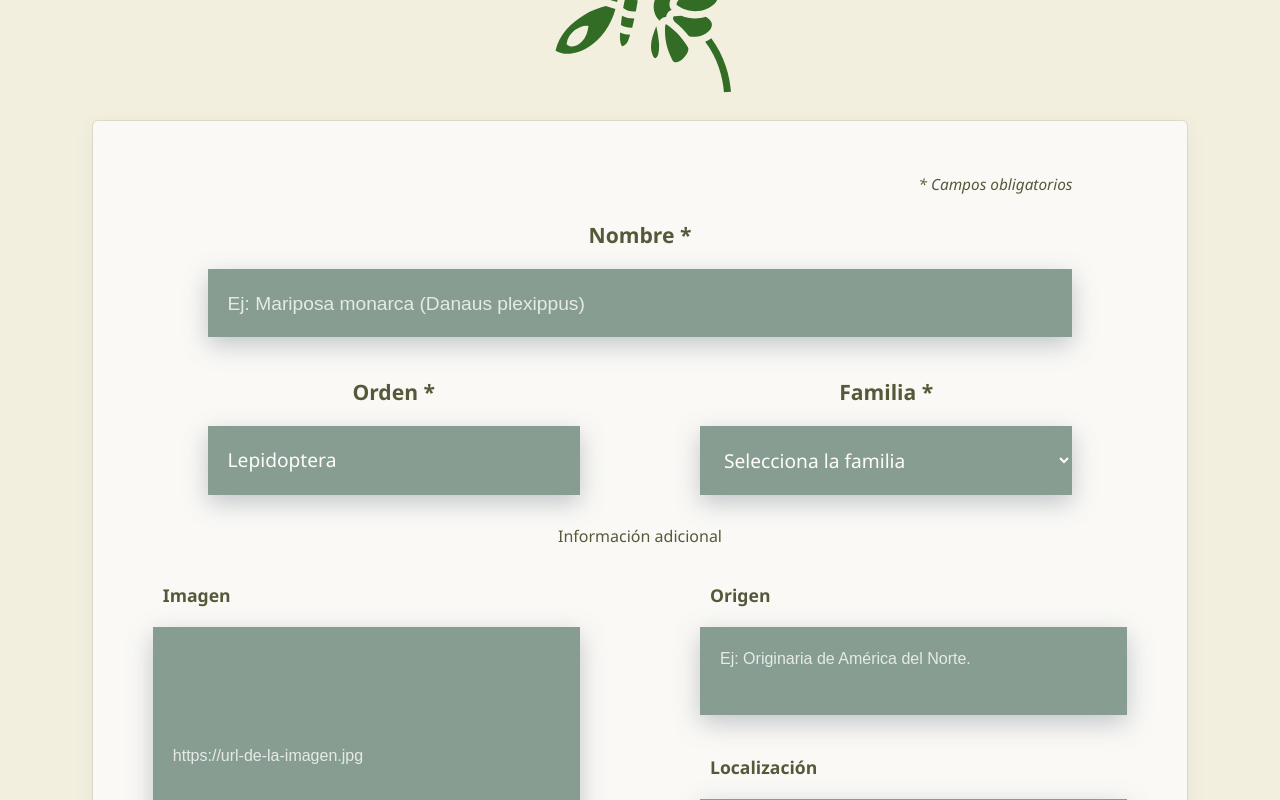
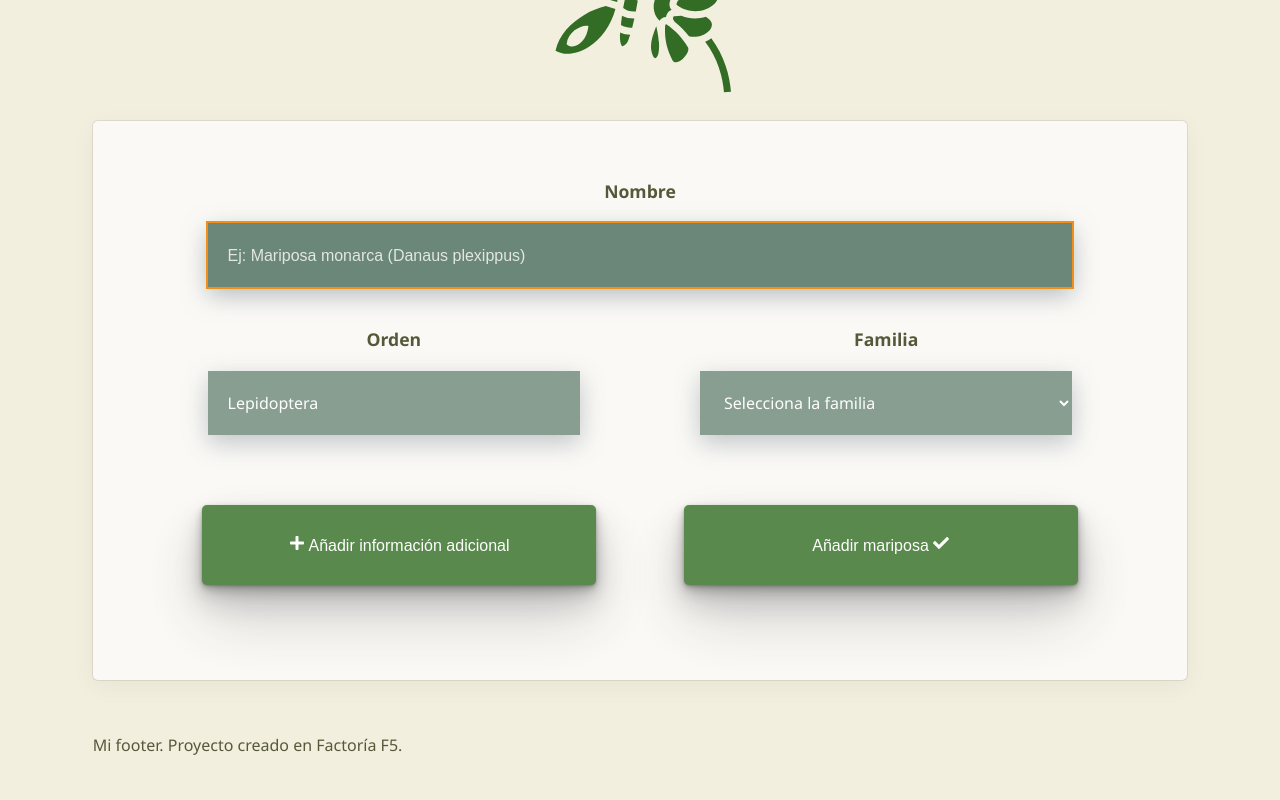
Before and after one commit to irinatiron/polinizadores-america-mariposas, a React (Vite) app: page /new-butterfly in a window 1280 px wide. Shown: the part 1820-2620 px from the top of the page. After the commit the page ends 2576 px from the top, so only its background shows below. Built offline with nearby package versions, Linux system fonts and the light colour scheme; a web font is replaced by a local one.

Commit message:
feat(FormCreate): improve UX with optional fields button and layout enhancements (#5)

```diff
--- a/server/db.json
+++ b/server/db.json
@@ -29,6 +29,21 @@
       "cycle": "prueba de create",
       "img": "https://cienciaybiologia.com/wp-content/uploads/2015/06/mariposa-monarca.jpg",
       "fenology": "prueba de create"
+    },
+    {
+      "id": "f6fd",
+      "name": "prueba",
+      "order": "Lepidoptera",
+      "family": "Nymphalidae",
+      "color": "",
+      "size": "",
+      "origin": "",
+      "location": "",
+      "habitat": "",
+      "plants": "",
+      "cycle": "",
+      "img": "",
+      "fenology": ""
     }
   ]
 }
--- a/src/components/FormCreate.css
+++ b/src/components/FormCreate.css
@@ -28,13 +28,11 @@ form {
     margin: 2% 0% 5%;
 }
 
-.form-group,
-#p-required {
+.form-group {
     padding: 20px 60px 0;
 }
 
 #required-fields {
-    font-size: 1.2em;
     grid-column: 1 / -1;
     display: grid;
     grid-template-columns: 1fr 1fr;
@@ -133,7 +131,15 @@ input:focus, textarea:focus, select:focus {
     outline: 2px solid var(--color-accent-orange);
 }
 
-button[type="submit"] {
+.form-buttons {
+    grid-column: 1 / -1;
+    display: flex;
+    justify-content: space-between;
+    padding: 0 10% 0;
+    margin-top: 50px;
+}
+
+button[type="submit"], button[type="button"] {
     padding: 30px 25px;
     border-radius: 5px;
     border: none;
@@ -143,16 +149,19 @@ button[type="submit"] {
     background-color: var(--color-forest-green);
     opacity: 0.8;
     color: #ffff;
-    width: 23%;
+    width: 45%;
     grid-column: 1 / -1;
     justify-self: center;
-    font-size: 1.3em;
     transition: 0.5s;
     box-shadow: rgba(0, 0, 0, 0.2) 0px 1px 2px, rgba(0, 0, 0, 0.2) 0px 2px 4px, rgba(0, 0, 0, 0.2) 0px 4px 8px, rgba(0, 0, 0, 0.2) 0px 8px 16px, rgba(0, 0, 0, 0.2) 0px 16px 32px, rgba(0, 0, 0, 0.2) 0px 32px 64px;
 }
 
-button[type="submit"]:hover {
+button[type="submit"]:hover, button[type="button"]:hover {
     opacity: 1;
+}
+
+#endpage-add-button {
+    margin-top: 50px;
 }
 
 @media screen and (max-width: 1200px) {
@@ -197,7 +206,7 @@ button[type="submit"]:hover {
         width: 100%;
     }
 
-    button[type="submit"] {
-        width: 85%;
+    button[type="submit"], button[type="button"] {
+        width: 45%;
     }
 }
--- a/src/components/FormCreate.jsx
+++ b/src/components/FormCreate.jsx
@@ -1,11 +1,18 @@
 import { useState } from 'react'; // Importa hook useState que maneja el estado del formulario
 import './FormCreate.css';
+import { IoImageOutline } from "react-icons/io5";
+import { HiOutlineGlobeAmericas } from "react-icons/hi2";
+import { TbMapPin2 } from "react-icons/tb";
 import { MdOutlineColorLens } from "react-icons/md";
 import { LuRuler } from "react-icons/lu";
 import { IoCalendarOutline } from "react-icons/io5";
 import { LuHourglass } from "react-icons/lu";
 import { HiOutlineHome } from "react-icons/hi";
 import { LuFlower2 } from "react-icons/lu";
+import { FaPlus } from "react-icons/fa";
+import { FaCheck } from "react-icons/fa";
+
+
 
 
 const Form = ({ onSubmit }) => {
@@ -23,6 +30,9 @@ const Form = ({ onSubmit }) => {
     img: '',
     fenology: '',
   });
+
+  const [showOptional, setShowOptional] = useState(false); // Vamos a dividir los campos en required (nombre, orden y familia) y opcionales (el resto)
+
 
   const handleChange = (e) => { // Manejamos los cambios realizados por el usuario
     const { name, value } = e.target; // Recoge name y value del input modificado
@@ -63,17 +73,16 @@ const Form = ({ onSubmit }) => {
   return ( // Renderizado del form
     <form onSubmit={handleSubmit}>
       <div id='required-fields'>
-        <p id='p-required'><i>* Campos obligatorios</i></p>
         <div className="form-group" id='name-group'>
-          <label htmlFor="input-name">Nombre *</label>
-          <input type="text" id="input-name" name="name" value={formData.name} onChange={handleChange} placeholder='Ej: Mariposa monarca (Danaus plexippus) ' required />
+          <label htmlFor="input-name">Nombre</label>
+          <input type="text" id="input-name" name="name" value={formData.name} onChange={handleChange} placeholder='Ej: Mariposa monarca (Danaus plexippus) ' required autoFocus />
         </div>
         <div className="form-group" id='order-group'>
-          <label htmlFor="input-order">Orden *</label>
+          <label htmlFor="input-order">Orden</label>
           <input type="text" id="input-order" name="order" value={formData.order} readOnly />
         </div>
         <div className="form-group" id='family-group'>
-          <label htmlFor="input-family">Familia *</label>
+          <label htmlFor="input-family">Familia</label>
           <select id="input-family" name="family" value={formData.family} onChange={handleChange} required>
             <option value="">Selecciona la familia</option>
             {butterflyFamilies.map((family) => (
@@ -84,10 +93,17 @@ const Form = ({ onSubmit }) => {
           </select>
         </div>
       </div>
+      {/* Damos la opción al usuario de añadir información adicional a o de guardar la mariposa añadida sólo con el nombre y la familia */}
+      {!showOptional && (<div className="form-buttons">
+        <button type="button" className="show-optional" onClick={() => setShowOptional(true)}><FaPlus /> Añadir información adicional</button>
+        <button type="submit" className="submit-button">Añadir mariposa <FaCheck /></button>
+      </div>
+      )}
+      {/* Si el usuario elige añadir información adicional desplegamos el resto de campos */}
+      {showOptional && (
         <div id='optional-fields'>
-        <p id='p-optional'>Información adicional</p>
           <div className="form-group" id='img-group'>
-            <label htmlFor="input-img">Imagen</label>
+            <label htmlFor="input-img"><IoImageOutline /> Imagen</label>
             <input type="url" id="input-img" name="img" value={formData.img} onChange={handleChange} placeholder='https://url-de-la-imagen.jpg' />
           </div>
           {/* Campo para una futura subida de archivos (imagen) por parte del usuario, necesario un back-end */}
@@ -96,11 +112,11 @@ const Form = ({ onSubmit }) => {
           <input type="file" id="input-img" name="img" accept="image/*" onChange={handleChange} />
         </div> */}
           <div className="form-group" id='origin-group'>
-            <label htmlFor="input-origin">Origen</label>
+            <label htmlFor="input-origin"><HiOutlineGlobeAmericas /> Origen</label>
             <textarea id="input-origin" name="origin" value={formData.origin} onChange={handleChange} placeholder='Ej: Originaria de América del Norte.' />
           </div>
           <div className="form-group" id='location-group'>
-            <label htmlFor="input-location">Localización</label>
+            <label htmlFor="input-location"><TbMapPin2 /> Localización</label>
             <textarea id="input-location" name="location" value={formData.location} onChange={handleChange} placeholder='Ej: Se distribuye desde Canadá hasta el norte de Sudamérica.' />
           </div>
           <div className="form-group">
@@ -127,9 +143,10 @@ const Form = ({ onSubmit }) => {
             <label htmlFor="input-plants"><LuFlower2 /> Plantas visitadas</label>
             <textarea id="input-plants" name="plants" value={formData.plants} onChange={handleChange} placeholder='Ej: Plantas del género Asclepias.' />
           </div>
-
         </div>
-      <button type="submit">+ Añadir mariposa</button>
+      )}
+      {/* Si el usuario decidió añadir más campos adicionales le mostramos el botón de submit justo al final del formulario */}
+      {showOptional && (<button type="submit" id='endpage-add-button'>Añadir mariposa <FaCheck /></button>)}
     </form>
   );
 };
```
Lines whose indentation alone changed are shown as unchanged.
